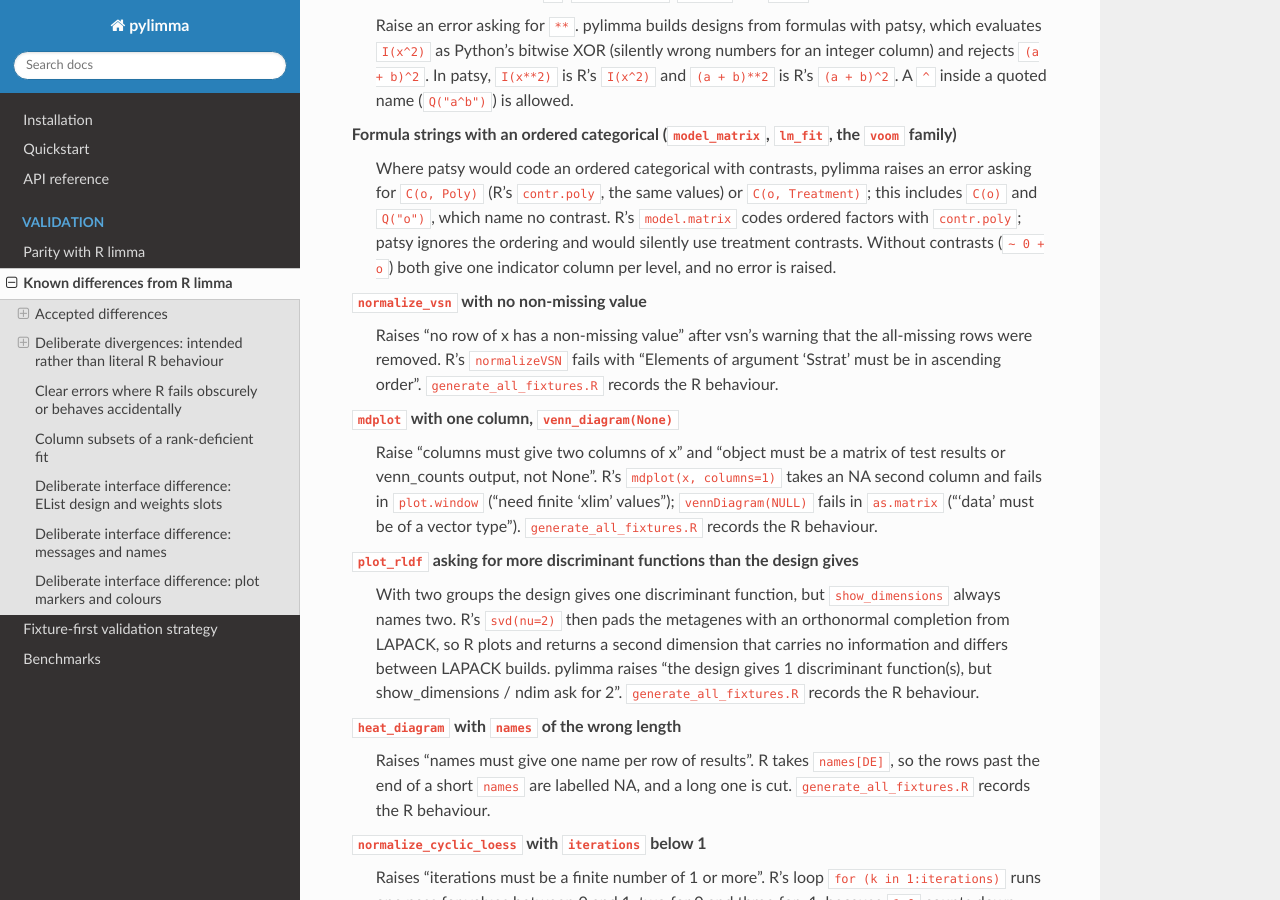
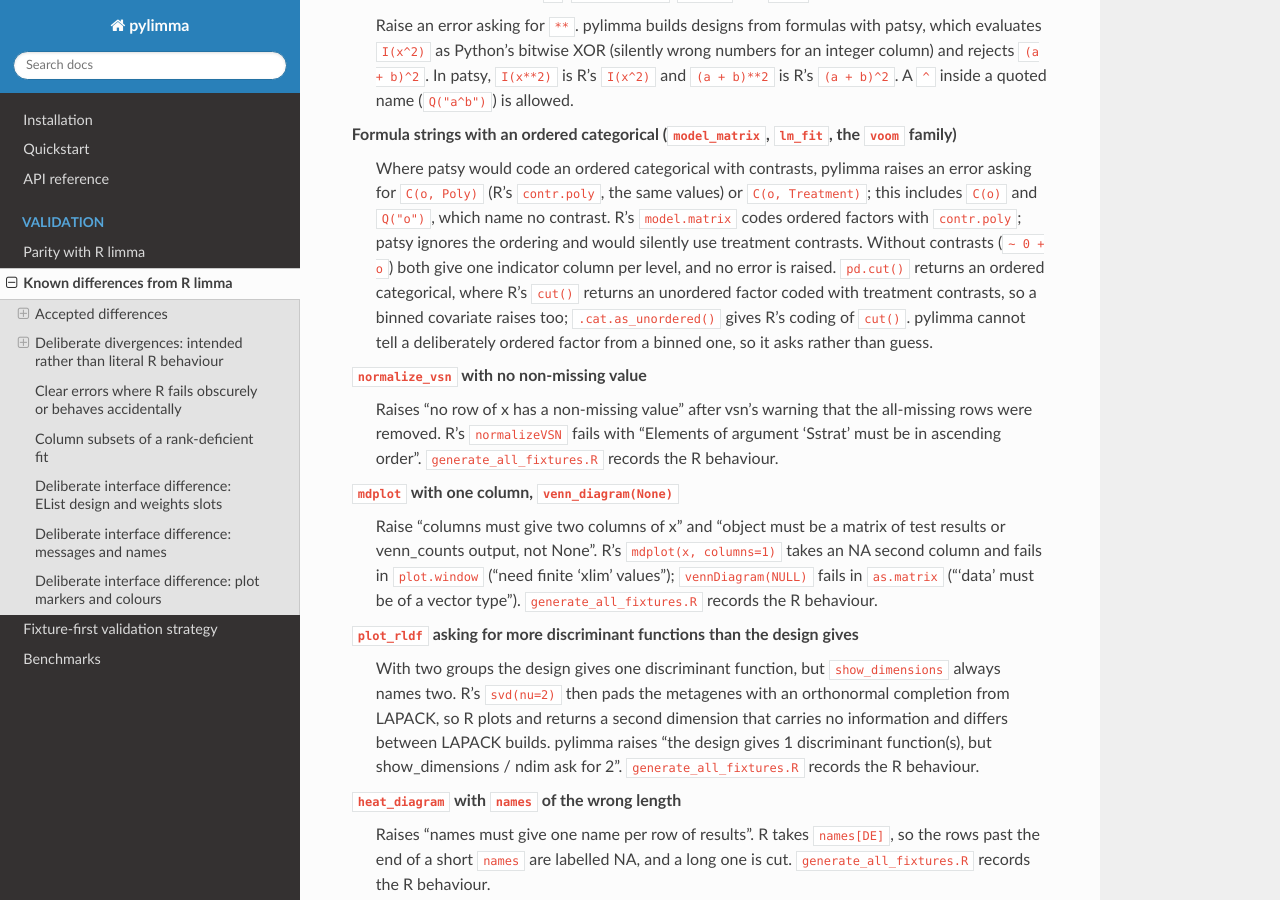
Before and after one commit to john-mulvey/pylimma, a Sphinx documentation site: the page built from docs/validation/known_differences.rst, in a window 1280 px wide and 900 px high, scrolled down 13322 px. Built offline with Sphinx 7.4.7 and the Read the Docs theme 3.1.0, drawn with Linux system fonts in a browser that asks for light colours; pages that are not in the unit, such as notebooks, are missing from menus.

Commit message:
Formulas: name both fixes for an ordered categorical
The error for an ordered categorical now explains R's two codings, notes
that pd.cut() returns an ordered categorical, and names the column in
both fixes: .cat.as_unordered() or C(x, Treatment) for group comparisons
(R's coding of cut()), C(x, Poly) for R's polynomial trends. John chose
to keep the error rather than guess which coding a pd.cut() column
means.

```diff
--- a/docs/validation/known_differences.rst
+++ b/docs/validation/known_differences.rst
@@ -717,6 +717,11 @@ Formula strings with an ordered categorical (``model_matrix``, ``lm_fit``, the `
     factors with ``contr.poly``; patsy ignores the ordering and would
     silently use treatment contrasts. Without contrasts (``~ 0 + o``) both
     give one indicator column per level, and no error is raised.
+    ``pd.cut()`` returns an ordered categorical, where R's ``cut()`` returns
+    an unordered factor coded with treatment contrasts, so a binned
+    covariate raises too; ``.cat.as_unordered()`` gives R's coding of
+    ``cut()``. pylimma cannot tell a deliberately ordered factor from a
+    binned one, so it asks rather than guess.
 
 ``normalize_vsn`` with no non-missing value
     Raises "no row of x has a non-missing value" after vsn's warning that
```
Also changed, not shown: CHANGELOG.md (+3 -1 lines), 2 other files.
